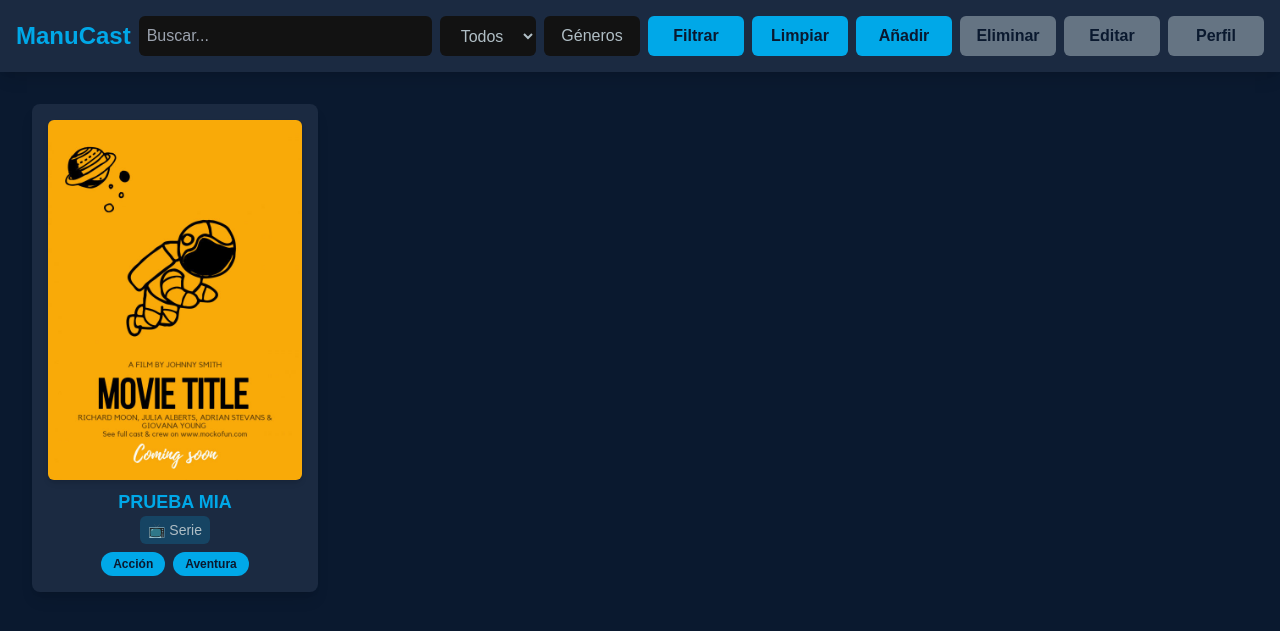
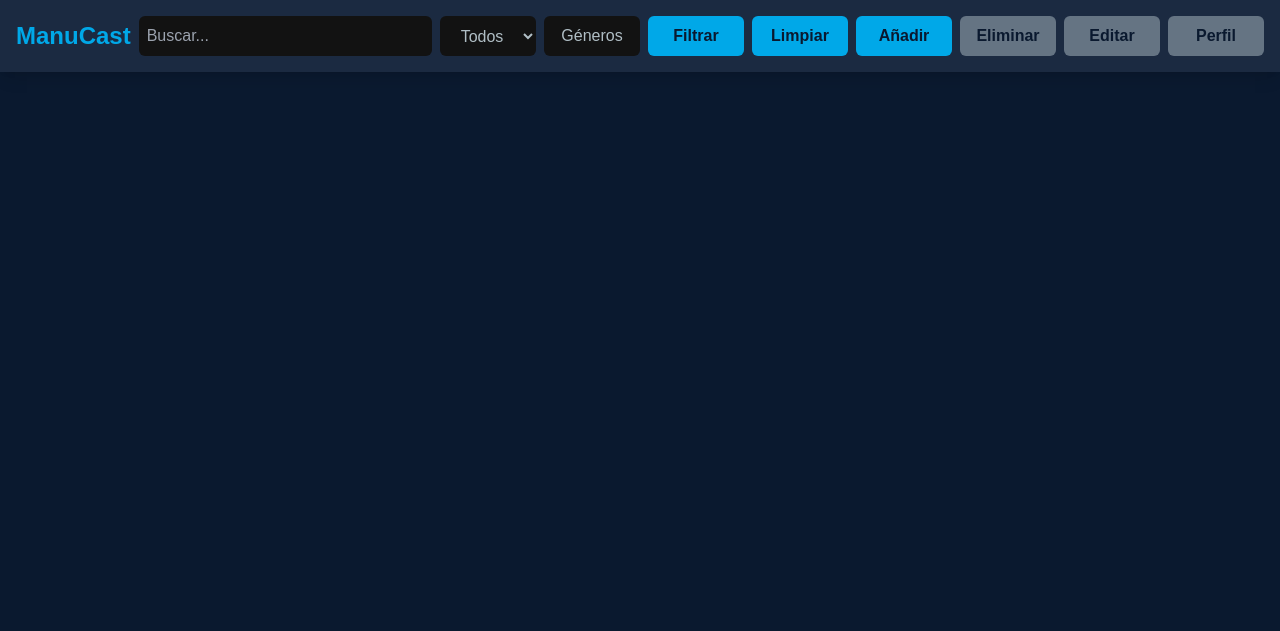
Before and after one commit to poltrop/castmanu, a Flask app: template templates/home.html in a window 1280 px wide. Shown: the top 631 px of the page. Run offline with Flask 3, Linux system fonts and the light colour scheme; the template is opened without the code that fills it, so the values that code supplies are empty; some libraries are stand-ins or nearby versions.

Commit message:
Eliminada card de muestra

```diff
--- a/templates/home.html
+++ b/templates/home.html
@@ -103,18 +103,7 @@
     <main class="p-8 mx-auto flex flex-col items-center justify-center">
         <h1 class="text-2xl sm:text-3xl text-neon-cyan font-bold mb-6 hidden">Selecciona un elemento para eliminar</h1>
         <h1 class="text-2xl sm:text-3xl text-neon-cyan font-bold mb-6 hidden">Selecciona un elemento para editar</h1>
-        <div id="cards" class="grid grid-cols-1 sm:grid-cols-2 lg:grid-cols-4 gap-6">
-            <!-- Tarjeta de película -->
-            <a href="#" class="movie-card bg-steel-blue p-4 rounded-lg shadow-lg flex flex-col items-center hover:scale-105 transition">
-                <img src="../assets/img/poster.jpg" alt="Portada" class="w-full rounded-md shadow-md">
-                <h3 class="text-neon-cyan text-lg font-bold mt-2 text-center">PRUEBA MIA</h3>
-                <p class="movie-type text-sm text-gray-blue text-center bg-neon-cyan/20 px-2 py-1 rounded-md">📺 Serie</p>
-                <div class="flex flex-wrap gap-2 mt-2">
-                    <span class="movie-genre bg-neon-cyan text-midnight-blue px-3 py-1 rounded-full text-xs font-bold" data-genero="accion">Acción</span>
-                    <span class="movie-genre bg-neon-cyan text-midnight-blue px-3 py-1 rounded-full text-xs font-bold" data-genero="aventura">Aventura</span>
-                </div>
-            </a>
-        </div>
+        <div id="cards" class="grid grid-cols-1 sm:grid-cols-2 lg:grid-cols-4 gap-6"></div>
         <button id="eliminar" class="mt-6 bg-neon-cyan text-midnight-blue px-6 py-2 rounded-md font-bold hover:scale-105 transition mb-8 disabled:cursor-not-allowed disabled:bg-gray-400 disabled:text-gray-600 disabled:hover:scale-100 hidden" disabled>Eliminar</button>
         <button id="editar" class="mt-6 bg-neon-cyan text-midnight-blue px-6 py-2 rounded-md font-bold hover:scale-105 transition mb-8 disabled:cursor-not-allowed disabled:bg-gray-400 disabled:text-gray-600 disabled:hover:scale-100 hidden" disabled>Editar</button>
         <div id="errorMsg" class="text-red-400"></div>
```
